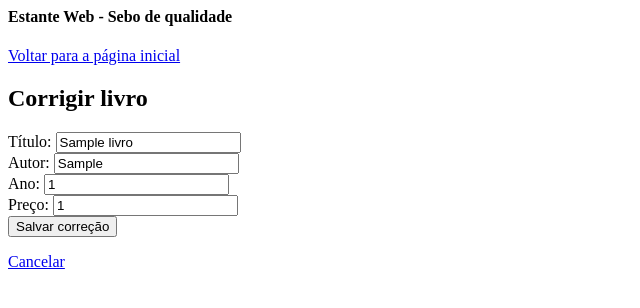
After one commit to m4halic3/estanteweb, a Spring Boot app: page /livros/1/editar in a window 1280 px wide. The commit adds this page. Shown: the top 308 px of the page, without its empty margins (0-640 px from the left). Run offline with Spring Boot 4, Linux system fonts and the light colour scheme; tables that the repository leaves empty hold one stand-in row (values such as "Sample post").

Commit message:
Resolvendo primeira parte da atividade

```diff
--- a/src/main/java/br/com/estanteweb/LivroController.java
+++ b/src/main/java/br/com/estanteweb/LivroController.java
@@ -123,6 +123,45 @@ public class LivroController {
         return "Você acessou usando o cliente: " + userAgent;
     }
 
+    @GetMapping ("/livros/{id}/editar")
+    public String formularioEdicao(@PathVariable Long id, Model container) {
+        Livro livro = repository.buscarPorId(id);
+        if (livro == null) {
+            throw new ResponseStatusException(HttpStatus.NOT_FOUND);
+        }
+        container.addAttribute("livro", livro);
+        return "livro-editar";
+    }
+
+    @PostMapping ("/livros/{id}/editar")
+    public String salvarEdicao(@PathVariable Long id, @RequestParam String titulo, @RequestParam String autor,
+        @RequestParam int ano, @RequestParam double preco,Model container) {
+        Livro livro = repository.buscarPorId(id);
+        if (livro == null) {
+            throw new ResponseStatusException(HttpStatus.NOT_FOUND);
+        }
+        livro.setTitulo(titulo);
+        livro.setAutor(autor);
+        livro.setAno(ano);
+        livro.setPreco(preco);
+        String erro = null;
+        if (titulo.isBlank()) {
+            erro = "O título é obrigatório.";
+        } else if (autor.isBlank()) {
+            erro = "O autor é obrigatório.";
+        } else if (preco <= 0) {
+            erro = "O preço deve ser maior que zero.";
+        }
+
+        if (erro != null) {
+            container.addAttribute("erro", erro);
+            container.addAttribute("livro", livro);
+            return "livro-editar";
+        }
+        repository.atualizar(livro);
+        return "redirect:/livros/" + id;
+    }
+
     @GetMapping("/livros/{id}")
     public String detalheLivro(@PathVariable Long id, Model container) {
         Livro livro = repository.buscarPorId(id);
--- /dev/null
+++ b/src/main/resources/templates/livro-editar.ftlh
@@ -0,0 +1,17 @@
+<#include "cabecalho.ftlh">
+
+<h2>Corrigir livro</h2>
+
+<#if erro??>
+    <p class="erro">${erro}</p>
+</#if>
+
+<form method="post" action="/livros/${livro.id?c}/editar">
+    <label>Título: <input type="text" name="titulo" value="${(livro.titulo)!}"></label><br/>
+    <label>Autor: <input type="text" name="autor" value="${(livro.autor)!}"></label><br/>
+    <label>Ano: <input type="text" name="ano" value="${(livro.ano?c)!}"></label><br/>
+    <label>Preço: <input type="text" name="preco" value="${(livro.preco?c)!}"></label><br/>
+    <button type="submit">Salvar correção</button>
+</form>
+
+<p><a href="/livros/${livro.id?c}">Cancelar</a></p>
--- a/src/main/resources/templates/livro.ftlh
+++ b/src/main/resources/templates/livro.ftlh
@@ -17,3 +17,5 @@
 </#if>
 
 <p><a href="/livros/html">Voltar para o acervo</a></p>
+
+<a href="/livros/${livro.id?c}/editar">Corrigir</a>
```
Also changed, not shown: src/main/java/br/com/estanteweb/LivroRepository.java (+7 -6 lines).
